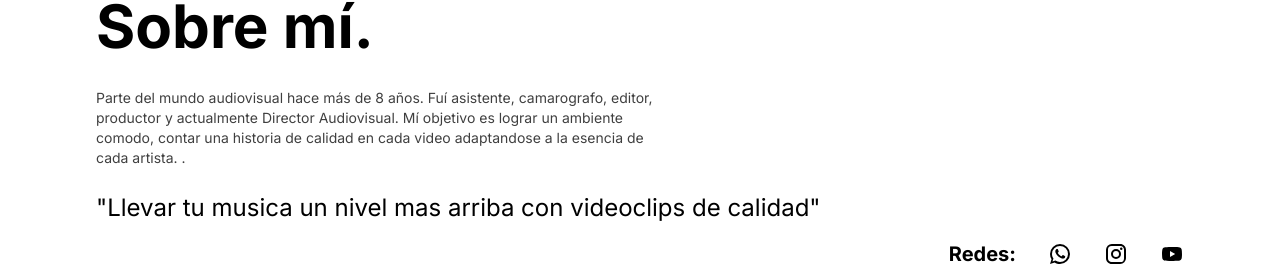
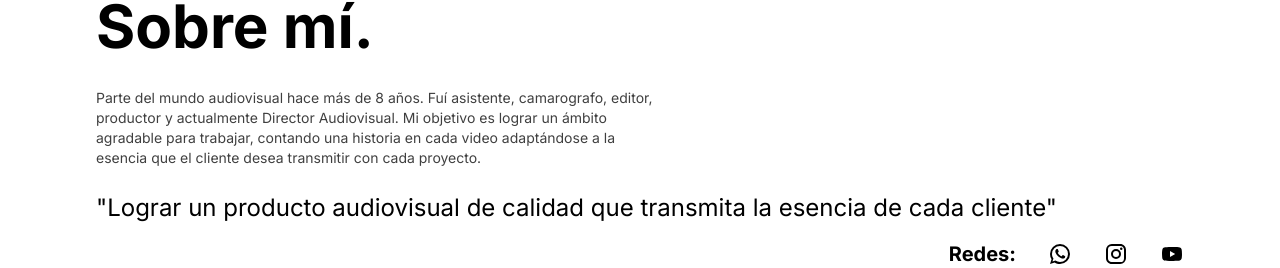
Before and after one commit to wasyted/davidbasile-portfolio, a Next.js app: page / in a window 1280 px wide. Shown: the part 2529-2797 px from the top of the page. Built offline with nearby package versions, Linux system fonts and the light colour scheme.

Commit message:
Changes hero and about text

```diff
--- a/src/components/About.jsx
+++ b/src/components/About.jsx
@@ -4,8 +4,8 @@ export default function About(){
   return(
     <section id={'about'} className="p-8 max-w-6xl w-full mx-auto">
       <h1 className="flex-1 text-3xl sm:text-6xl font-bold pb-8">Sobre mí.</h1>
-      <p className="flex-1 pb-6 max-w-prose opacity-75">Parte del mundo audiovisual hace más de 8 años. Fuí asistente, camarografo, editor, productor y actualmente Director Audiovisual. Mí objetivo es lograr un ambiente comodo, contar una historia de calidad en cada video adaptandose a la esencia de cada artista. .</p>
-      <h2 className="text-2xl pb-4">&quot;Llevar tu musica un nivel mas arriba con videoclips de calidad&quot;</h2>
+      <p className="flex-1 pb-6 max-w-prose opacity-75">Parte del mundo audiovisual hace más de 8 años. Fuí asistente, camarografo, editor, productor y actualmente Director Audiovisual. Mi objetivo es lograr un ámbito agradable para trabajar, contando una historia en cada video adaptándose a la esencia que el cliente desea transmitir con cada proyecto.</p>
+      <h2 className="text-2xl pb-4">&quot;Lograr un producto audiovisual de calidad que transmita la esencia de cada cliente&quot;</h2>
       <div className="flex justify-end items-center gap-x-8 pb-8">
         <p className='text-xl font-bold'>Redes:</p>
         <a className="underline" href={'/'}><WhatsApp /></a>
--- a/src/components/Hero.jsx
+++ b/src/components/Hero.jsx
@@ -8,13 +8,13 @@ export default function Hero(){
         <h1 className="flex-1 self-start text-3xl sm:text-6xl font-bold pb-8 sm:pb-0">
           DAVID BASILE.
         </h1>
-        <div className="sm:flex-1">
+        <div className="sm:flex-1 self-end">
           <h2 className="text-end text-lg sm:text-2xl">Director Audiovisual.</h2>
           <p className="opacity-75 max-w-96 ml-auto text-end">Mí objetivo es lograr un ambiente comodo, contar una historia de calidad en cada video adaptandose a la esencia de cada artista.</p>
         </div>
       </div>
       <div className="flex items-center justify-between pb-8">
-        <h2 className="text-lg sm:text-2xl">&quot;Llevar tu musica un nivel mas arriba con videoclips de calidad&quot;</h2>
+        <h2 className="text-lg sm:text-2xl">&quot;Lograr un producto audiovisual de calidad que transmita la esencia de cada cliente&quot;</h2>
         <Link className="text-end min-w-max pl-4 hover:font-bold hover:px-6 transition-all hover:border-b" href={'/#about'}>Acerca de mí↴</Link>
       </div>
       <div className="flex items-center max-h-[700px] overflow-hidden rounded-sm">
```
